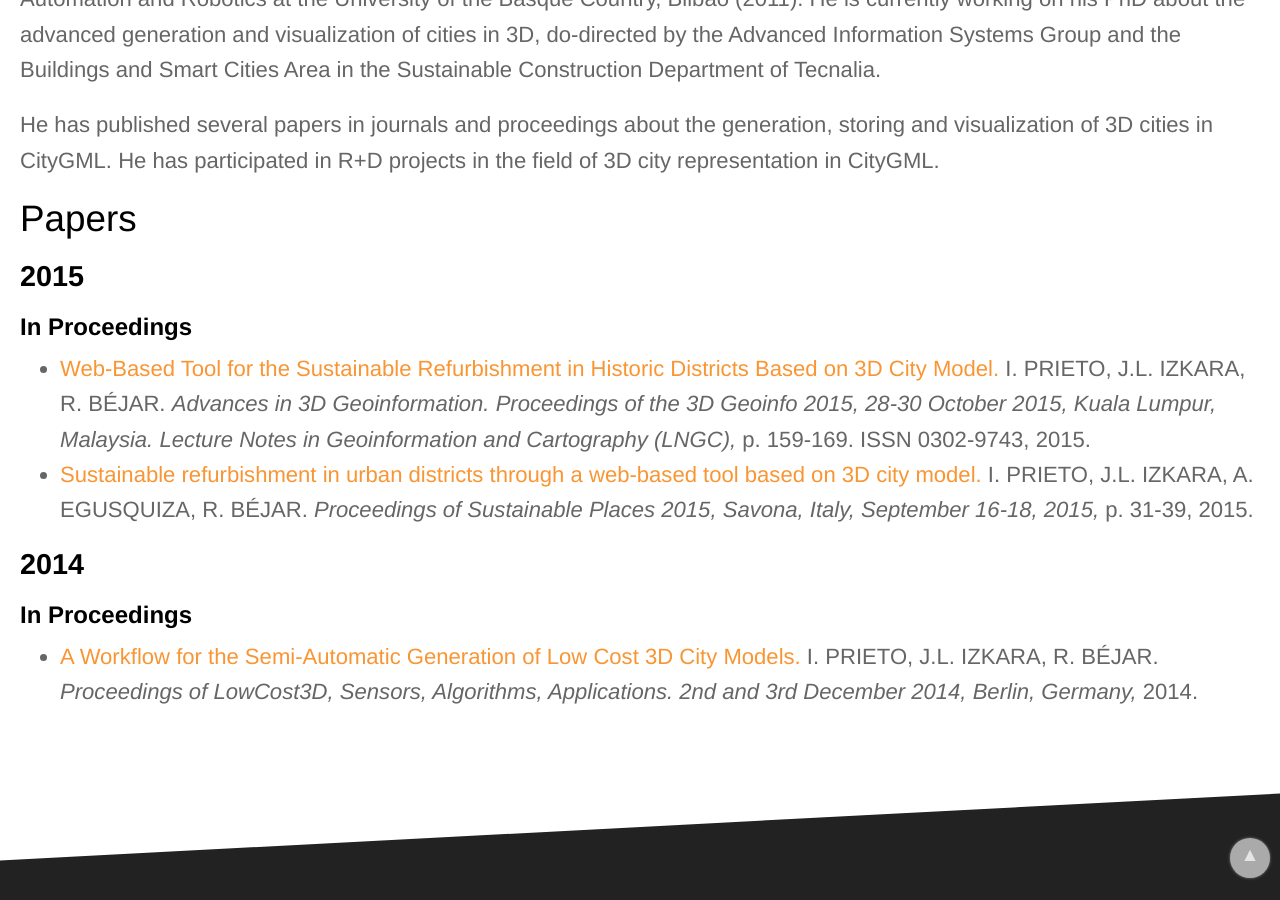
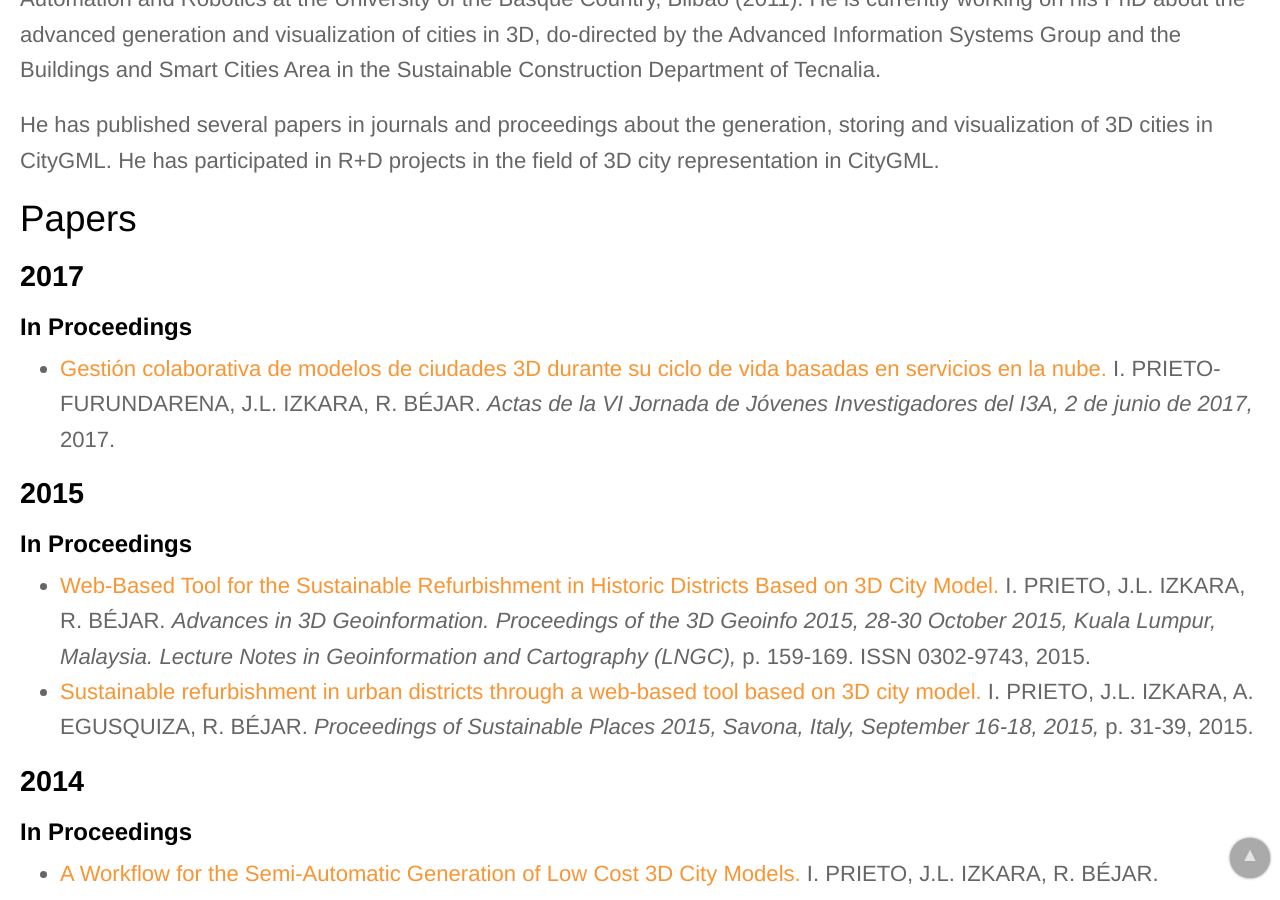
Before and after one commit to IAAA-Lab/IAAA-Lab.github.io, a Jekyll site: the page built from _staff/inaki.md, in a window 1280 px wide and 900 px high, scrolled down 549 px. Built offline with Jekyll 4.4.1, drawn with Linux system fonts in a browser that asks for light colours.

Commit message:
Update papers.yml

```diff
--- a/_data/papers.yml
+++ b/_data/papers.yml
@@ -34,6 +34,12 @@
   url: http://hdl.handle.net/11705/JISBD/2017/017
   authors: F.J. LOPEZ-PELLICER, R. BÉJAR, M.Á. LATRE, J. NOGUERAS-ISO, F.J. ZARAZAGA-SORIA
   publication_conference: "JISBD 2017 conference, La Laguna, Spain, 19-21 July 2017"
+  year: 2017
+# -------------------
+- title: "Gestión colaborativa de modelos de ciudades 3D durante su ciclo de vida basadas en servicios en la nube"
+  url: https://papiro.unizar.es/ojs/index.php/jji3a/article/view/1935
+  authors: I. PRIETO-FURUNDARENA, J.L. IZKARA, R. BÉJAR
+  publication_conference: "Actas de la VI Jornada de Jóvenes Investigadores del I3A, 2 de junio de 2017"
   year: 2017
 # -------------------
 - title: "The quality of thesauri used in geographic metadata"
```
